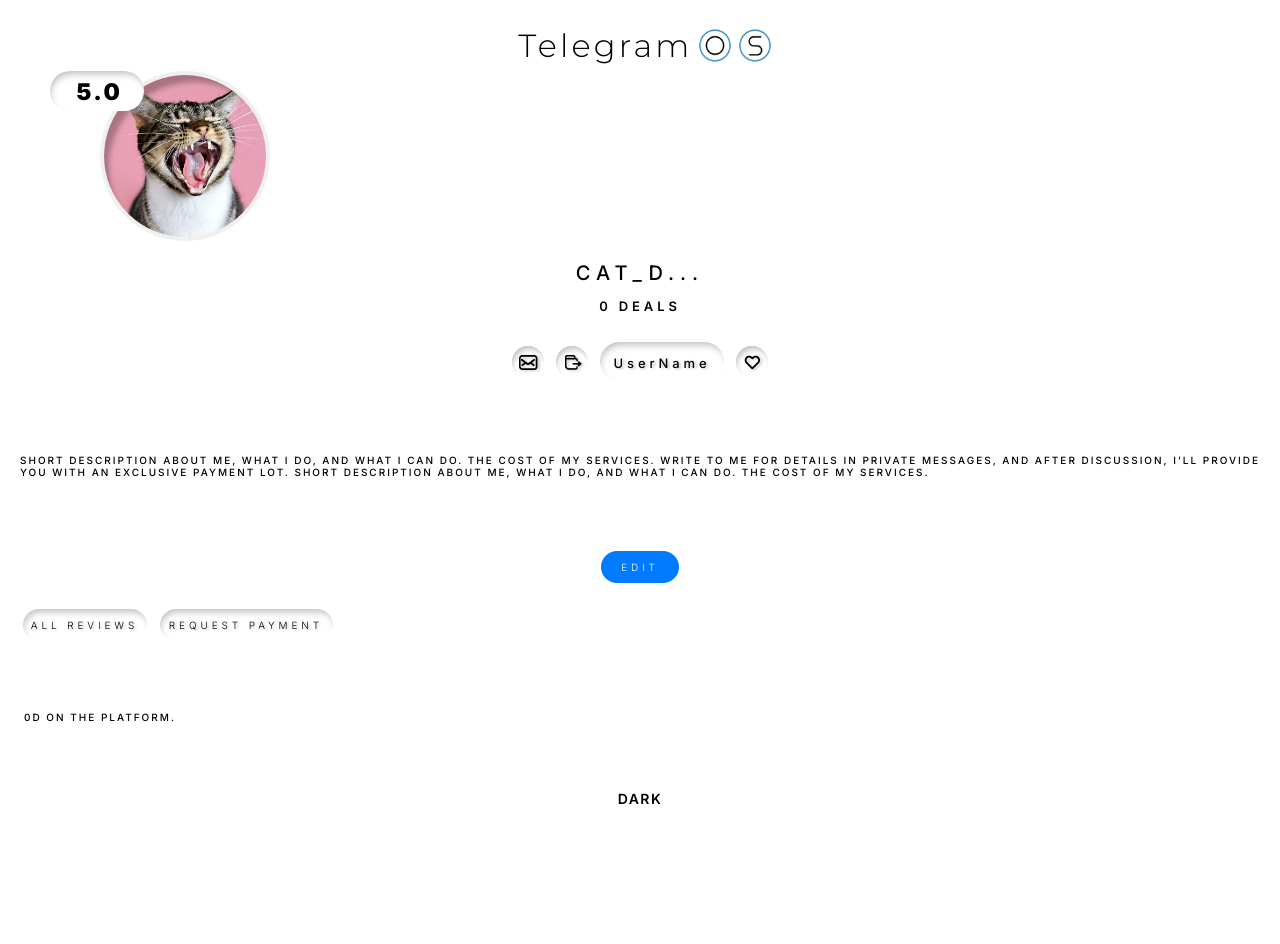
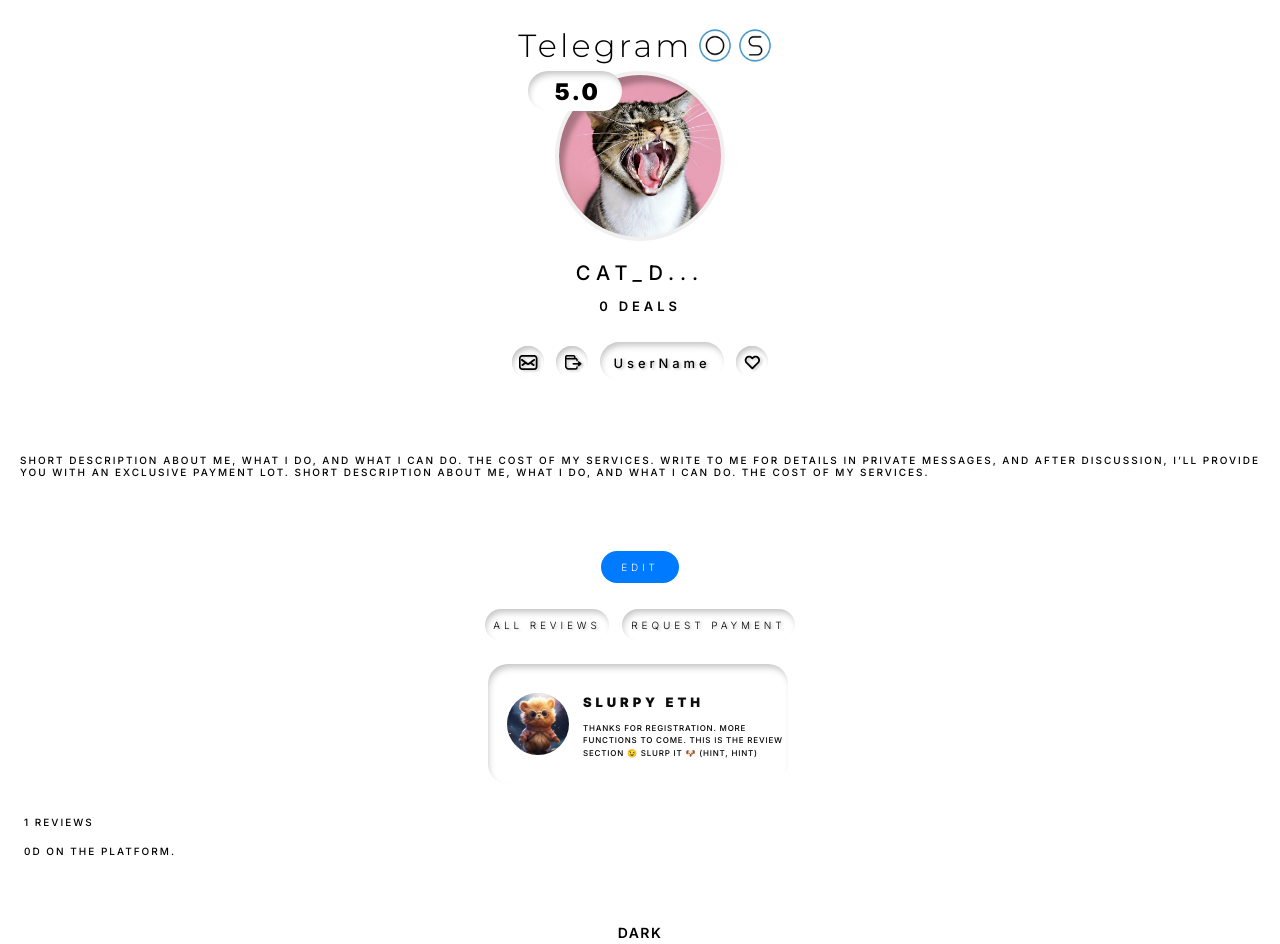
Before and after one commit to Masvy/WebOS, a Django app: page /profile/ in a window 1280 px wide. Before the commit the page ends 804 px from the top, so only its background shows below. Run offline with Django 4.2, Linux system fonts and the light colour scheme; data that the repository does not hold is empty; parts of the project's set-up code (start-up, migrations or seed data) failed here and were passed over; some libraries are stand-ins or nearby versions.

Commit message:
message of commit

```diff
--- a/telegramos/account/static/account/css/style.css
+++ b/telegramos/account/static/account/css/style.css
@@ -25,7 +25,7 @@
 }
 
 .basis {
-  max-height: 100%;
+  max-height: 900px;
   width: 100%;
 }
 
@@ -283,7 +283,9 @@
 
 .photo--container {
   position: relative;
-  margin-left: 100px;
+  justify-content: center;
+  align-items: center;
+  display: flex;
 }
 
 .photo {
@@ -299,7 +301,7 @@
 
 .grade {
   margin-top: -10px;
-  margin-left: -50px;
+  margin-left: -130px;
   position: absolute;
   top: 10px;
   width: 93.75px;
@@ -451,10 +453,27 @@
   justify-content: left;
   display: flex;
   margin-left: 24px;
-  margin-top: 60px;
+  margin-top: -3px;
   margin-bottom: -60px;
   max-width: 100%;
   height: 109px;
+}
+
+.num--reviews--container {
+  margin-top: 29px;
+  margin-left: 24px;
+  justify-content: left;
+  display: flex;
+  max-width: 100%;
+}
+
+.num--reviews {
+  text-align: center;
+  font-family: "Inter", sans-serif;
+  letter-spacing: 2px;
+  font-size: 10px;
+  font-weight: 400;
+  text-transform: uppercase;
 }
 
 .experience {
@@ -469,7 +488,9 @@
 .dark .user--name,
 .dark .all--revievs,
 .dark .request--payment,
-.dark .grade {
+.dark .grade,
+.dark .reviews--field,
+.dark .reviews--field p {
   background: rgba(11, 30, 49, 0.96);
   border-radius: 20px;
   color: #ffffff;
@@ -594,7 +615,6 @@
   align-items: center;
   display: flex;
   margin-top: 26px;
-  width: 355px;
 }
 
 .all--revievs {
@@ -639,3 +659,54 @@
   letter-spacing: 3.9px;
   text-transform: uppercase;
 }
+
+.reviews--container {
+  margin-top: 30px;
+  height: 106px;
+  display: flex;
+  justify-content: center;
+  align-items: center;
+}
+
+.reviews--field {
+  margin-right: 4px;
+  width: 300px;
+  height: 120px;
+  border-radius: 20px;
+  background: #fff;
+  box-shadow: 2px 5px 7px -2px rgba(0, 0, 0, 0.25) inset;
+}
+
+.reviews--field img {
+  height: 70px;
+  width: 70px;
+  border-radius: 82px;
+  border: 4px solid #fff;
+  box-shadow: 9px 11px 5px -4px rgba(0, 0, 0, 0.27) inset;
+  margin-left: 15px;
+  margin-top: 25px;
+}
+
+.name--reviews {
+  color: #0d0d0d;
+  font-family: Inter;
+  font-size: 13px;
+  font-style: normal;
+  font-weight: 900;
+  line-height: 100%; /* 13px */
+  letter-spacing: 3.9px;
+  text-transform: uppercase;
+  margin-left: 95px;
+  margin-top: -80px;
+}
+
+.reviews {
+  color: #000;
+  font-family: Inter;
+  font-size: 8px;
+  font-style: normal;
+  font-weight: 500;
+  line-height: 155%; /* 12.4px */
+  letter-spacing: 0.8px;
+  text-transform: uppercase;
+}
--- a/telegramos/account/templates/account/profile.html
+++ b/telegramos/account/templates/account/profile.html
@@ -88,6 +88,25 @@
         </div>
         <div class="request--payment">
           <p>request payment</p>
+        </div>
+      </div>
+      <div class="reviews--container">
+        <div class="reviews--field">
+          <img src="{% static 'account/img/slurpy.jpg' %}" alt="slurpy" />
+          <div class="name--reviews">
+            <p>Slurpy ETH</p>
+            <div class="reviews">
+              <p>
+                Thanks for registration. More functions to come. This is the
+                review section 😉 Slurp it 🐶 (hint, hint)
+              </p>
+            </div>
+          </div>
+        </div>
+      </div>
+      <div class="num--reviews--container">
+        <div class="num--reviews">
+          <p>1 reviews</p>
         </div>
       </div>
       <div class="experience--container">
--- a/telegramos/telegramos/settings.py
+++ b/telegramos/telegramos/settings.py
@@ -85,8 +85,8 @@
         'NAME': env('DB_NAME'),
         'USER': env('PGUSER'),
         'PASSWORD': env('PGPASSWORD'),
-        'HOST': '127.0.0.1',
-        'PORT': '5432',
+        'HOST': env('DB_HOST'),
+        'PORT': env('DB_PORT'),
     }
 }
 
```
